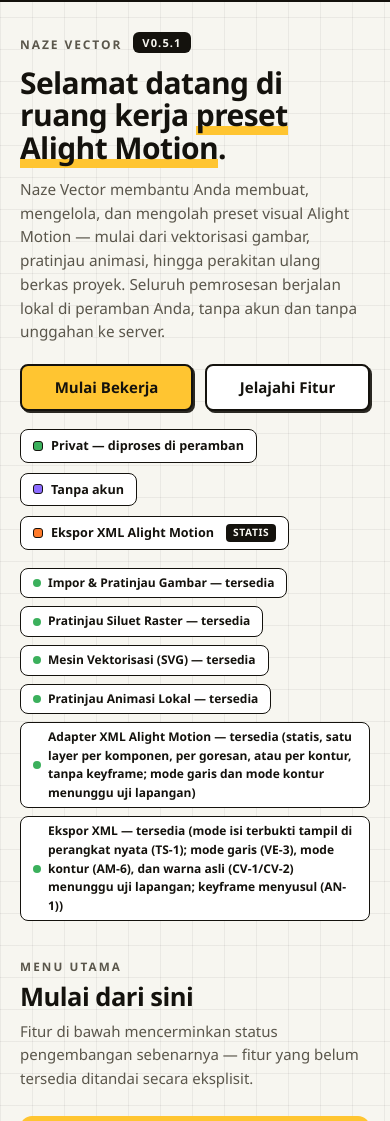
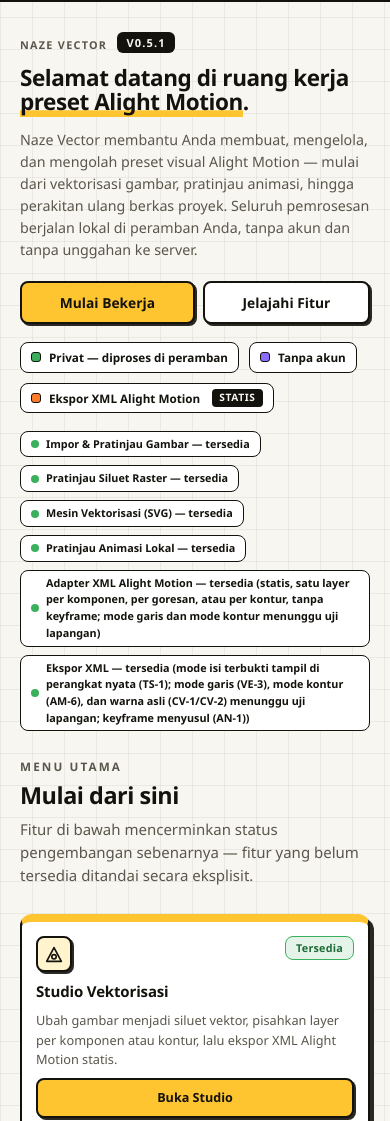
Before and after one commit to Ndolzz/nazevector, a plain HTML site: page index.html in a window 390 px wide. Shown: the part 111-1232 px from the top of the page. Drawn offline with Linux system fonts and the light colour scheme.

Commit message:
fix(UI-2): responsif beranda untuk layar sempit dan desktop

```diff
--- a/styles/main.css
+++ b/styles/main.css
@@ -905,3 +905,38 @@
   .menu-grid { grid-template-columns: 1fr; }
   .menu-card-foot .btn { width: 100%; }
 }
+
+
+/* ---------- Penyesuaian tipografi & responsif beranda (UI-2) ---------- */
+
+/* Skala judul lebih landai agar pas di layar sempit tanpa kehilangan bobot di desktop */
+.hero-title { font-size: clamp(1.85rem, 3.2vw + 1rem, 3.1rem); overflow-wrap: break-word; }
+.hero-sub, .menu-card-desc, .chip, .page-sub { overflow-wrap: break-word; }
+
+@media (max-width: 720px) {
+  .hero { margin-bottom: 26px; }
+  .hero-eyebrow { font-size: 0.72rem; letter-spacing: 0.12em; }
+  .hero-title { font-size: clamp(1.5rem, 7.2vw, 2rem); }
+  .hero-sub { font-size: 0.95rem; }
+  .hero-tag { font-size: 0.78rem; padding: 5px 10px; }
+  .chip { font-size: 0.72rem; padding: 4px 10px; }
+  .page-title { font-size: clamp(1.4rem, 6vw, 1.8rem); }
+  .menu-card { padding: 14px; gap: 8px; }
+  .menu-icon { width: 36px; height: 36px; }
+  .menu-card-title { font-size: 1rem; }
+  .menu-card-desc { font-size: 0.85rem; }
+}
+
+@media (max-width: 400px) {
+  .hero-title { font-size: 1.5rem; }
+  .hero-cta { gap: 8px; }
+  .hero-cta .btn { padding: 9px 14px; font-size: 0.92rem; }
+  .menu-card-foot .btn { padding: 8px 12px; font-size: 0.84rem; }
+}
+
+/* Penyempurnaan desktop */
+@media (min-width: 961px) {
+  .hero-title { max-width: 720px; }
+  .hero-sub { font-size: 1.05rem; }
+  .home-menu { max-width: 100%; }
+}
```
